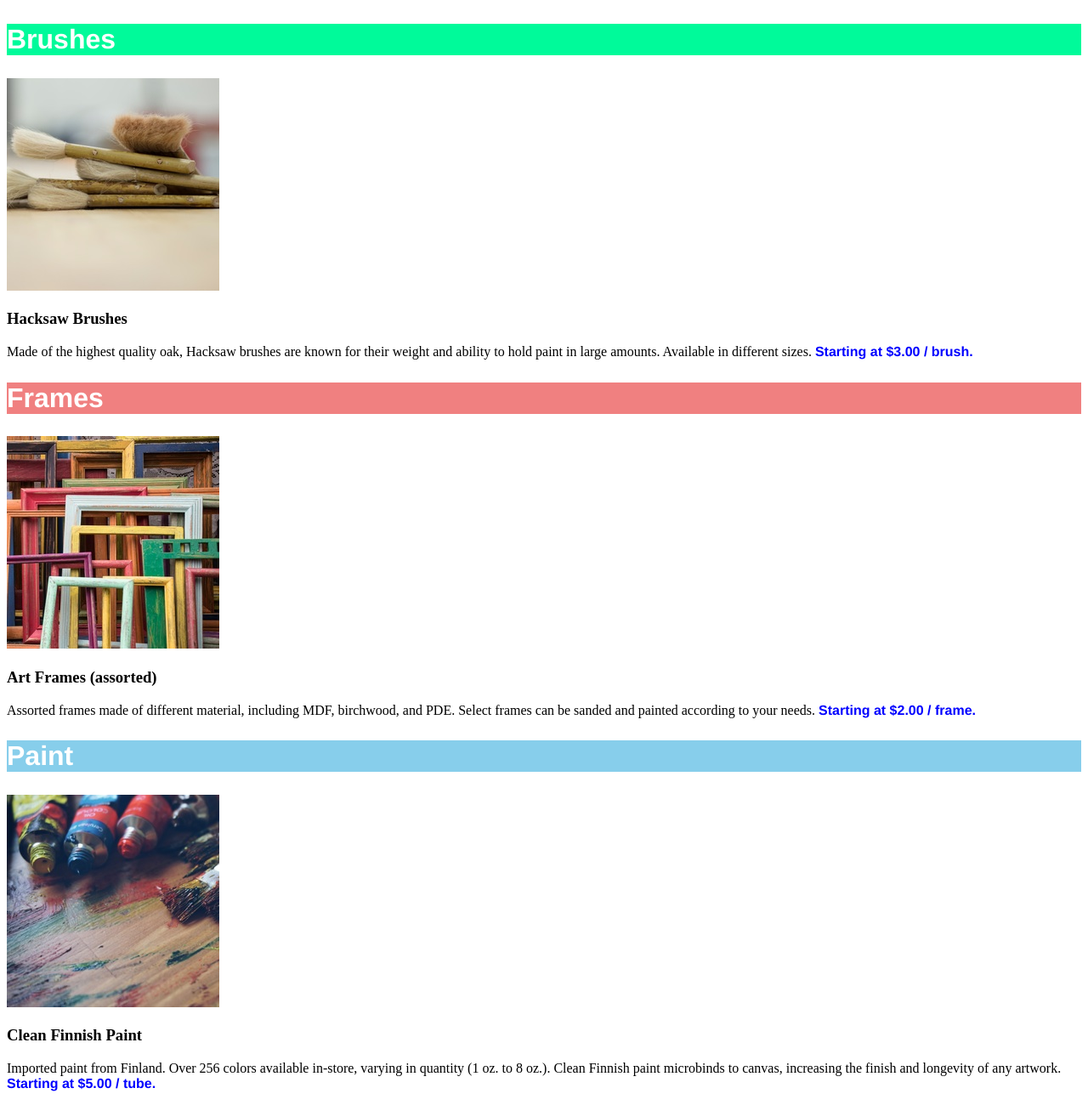
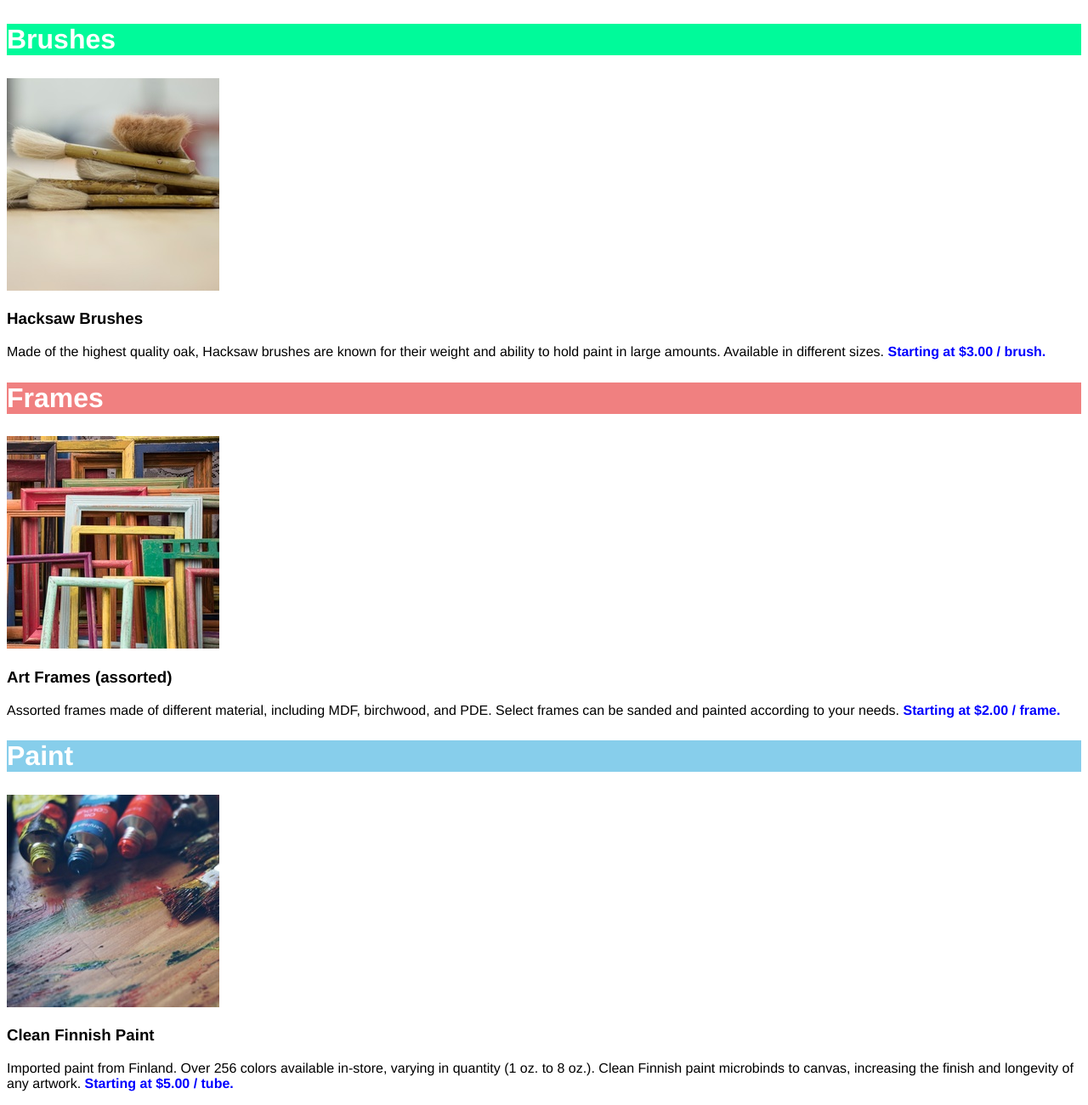
Before and after one commit to nedevic/codecademy-dasmotos-arts-and-crafts, a plain HTML site: page src/index.html in a window 1280 px wide. Shown: the part 221-1521 px from the top of the page at 85% size. Drawn offline with Linux system fonts and the light colour scheme.

Commit message:
refactor the code and fix styles

```diff
--- a/src/index.html
+++ b/src/index.html
@@ -7,39 +7,39 @@
     </title>
   </head>
   <body>
-    <h1 id="index-page-title" class="helvetica-bold">
+    <h1 id="index-page-title" class="bold">
         Dasmoto's Arts & Crafts
     </h1>
 
     <!-- Brushes section -->
-    <h2 id="brushes-heading" class="helvetica-bold">Brushes</h2>
-    <section>
+    <section class="page-section">
+        <h2 id="brushes-heading" class="bold">Brushes</h2>
         <img src="./resources/images/hacksaw.jpeg">
         <h3>Hacksaw Brushes</h3>
         <p>
             Made of the highest quality oak, Hacksaw brushes are
             known for their weight and ability to hold paint in
             large amounts. Available in different sizes.
-            <span class="helvetica-bold">Starting at $3.00 / brush.</span>
+            <span class="bold">Starting at $3.00 / brush.</span>
         </p>
     </section>
 
     <!-- Frames section -->
-    <h2 id="frames-heading" class="helvetica-bold">Frames</h2>
-    <section>
+    <section class="page-section">
+        <h2 id="frames-heading" class="bold">Frames</h2>
         <img src="./resources/images/frames.jpeg">
         <h3>Art Frames (assorted)</h3>
         <p>
             Assorted frames made of different material, including MDF,
             birchwood, and PDE. Select frames can be sanded and painted
             according to your needs.
-            <span class="helvetica-bold">Starting at $2.00 / frame.</span>
+            <span class="bold">Starting at $2.00 / frame.</span>
         </p>
     </section>
 
     <!-- Paint section -->
-    <h2 id="paint-heading" class="helvetica-bold">Paint</h2>
-    <section>
+    <section class="page-section">
+        <h2 id="paint-heading" class="bold">Paint</h2>
         <img src="./resources/images/finnish.jpeg">
         <h3>Clean Finnish Paint</h3>
         <p>
@@ -47,7 +47,7 @@
             in-store, varying in quantity (1 oz. to 8 oz.). Clean
             Finnish paint microbinds to canvas, increasing the finish
             and longevity of any artwork.
-            <span class="helvetica-bold">Starting at $5.00 / tube.</span>
+            <span class="bold">Starting at $5.00 / tube.</span>
         </p>
     </section>
 
--- a/src/resources/css/index.css
+++ b/src/resources/css/index.css
@@ -1,20 +1,23 @@
+h1, h2, h3, p {
+    font-family: "Helvetica";
+}
+
 h1 {
     font-size: 100px;
     color: khaki;
 }
 
-h2 {
+.bold {
+    font-weight: bold;
+}
+
+.page-section h2 {
     font-size: 32px;
     color: white;
 }
 
-span {
+.page-section span {
     color: blue;
-}
-
-.helvetica-bold {
-    font-family: Helvetica;
-    font-weight: bold;
 }
 
 #index-page-title {
```
